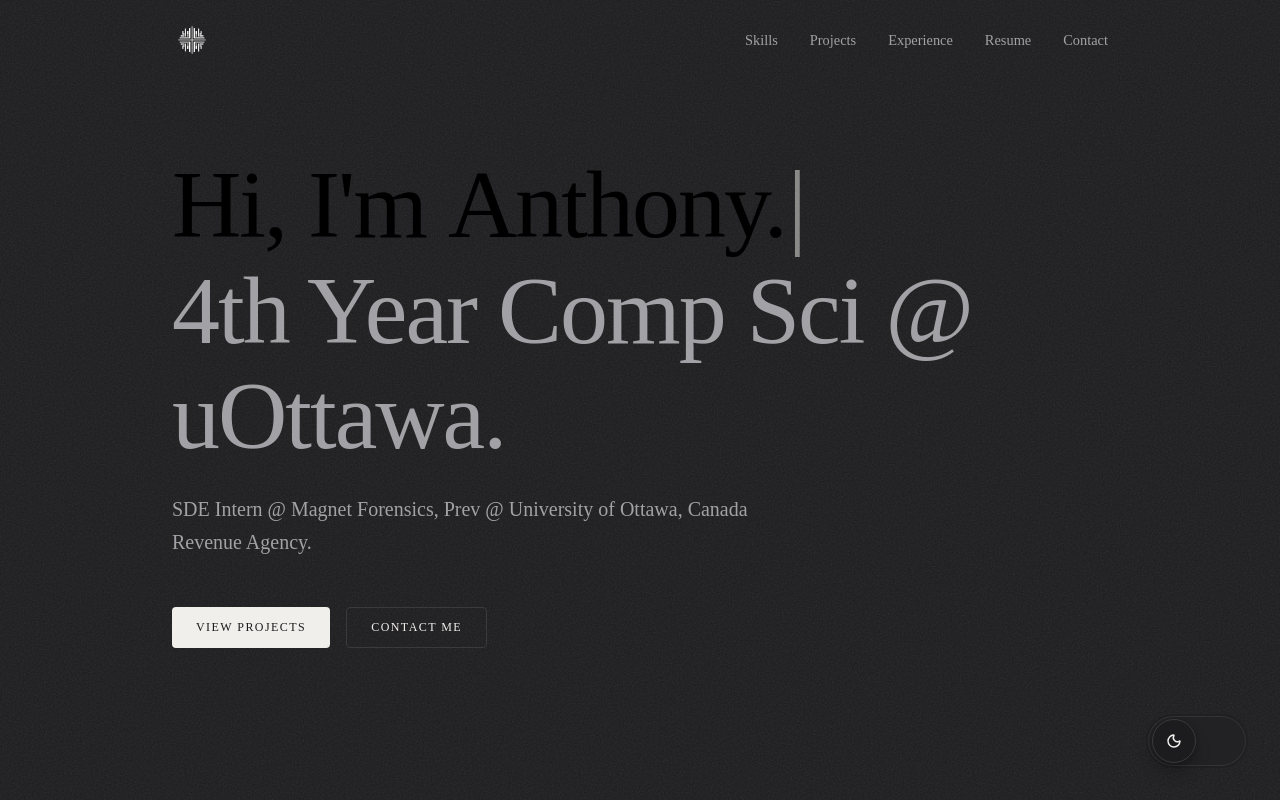
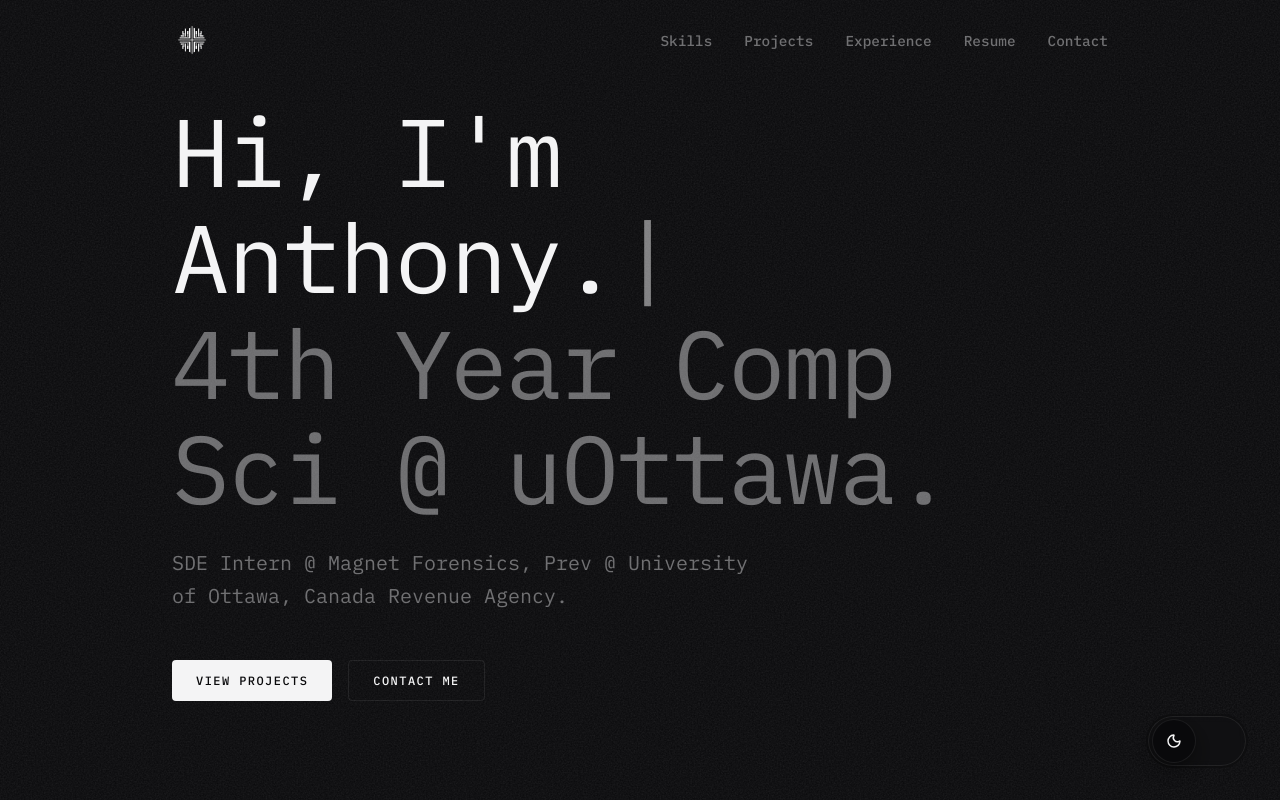
Before and after one commit to Ayprusss/AnthonyLe, a React (Create React App) app: page / in a window 1280 px wide. Shown: the top 800 px of the page. Built offline with nearby package versions, Linux system fonts and the light colour scheme.

Commit message:
changed up theme css file for new redesign

```diff
--- a/src/theme.css
+++ b/src/theme.css
@@ -1,31 +1,42 @@
 :root {
-    --bg-color: #FAF8F5;
-    --text-main: #1a1a1a;
-    --text-muted: #5c5c5c;
-    --accent: #1a1a1a;
-    --border-color: #e0ddd8;
-    --bg-rgb: 250, 248, 245;
-    --canvas-bg: #FAF8F5;
+    --bg:          #09090b;
+    --bg-rgb:      9, 9, 11;
+    --surface:     #111113;
+    --text:        #f4f4f5;
+    --text-rgb:    244, 244, 245;
+    --text-dim:    rgba(244, 244, 245, 0.42);
+    --border:      rgba(244, 244, 245, 0.08);
+    --accent:      #ff6b2b;
+    --accent-rgb:  255, 107, 43;
+
+    --font-display: 'Bebas Neue', sans-serif;
+    --font-body:    'IBM Plex Mono', monospace;
+
+    /* Legacy aliases so untouched components still work */
+    --bg-color:    var(--bg);
+    --text-main:   var(--text);
+    --text-muted:  var(--text-dim);
+    --border-color: var(--border);
+    --bg-color:    var(--bg);
+    --svg-filter:  invert(1);
+    --ripple-rgb:  244, 244, 245;
 }
 
-/* ── Light mode (canvas-white) ── */
 [data-mode="light"] {
-    --bg-color: #FAF8F5;
-    --text-main: #1a1a1a;
-    --text-muted: #5c5c5c;
-    --accent: #1a1a1a;
-    --border-color: #e0ddd8;
-    --bg-rgb: 250, 248, 245;
-    --canvas-bg: #FAF8F5;
+    --bg:          #f5f4ef;
+    --bg-rgb:      245, 244, 239;
+    --surface:     #eceae4;
+    --text:        #0d0d0d;
+    --text-rgb:    13, 13, 13;
+    --text-dim:    rgba(13, 13, 13, 0.45);
+    --border:      rgba(13, 13, 13, 0.1);
+    --accent:      #e85a1a;
+    --accent-rgb:  232, 90, 26;
+
+    --bg-color:    var(--bg);
+    --text-main:   var(--text);
+    --text-muted:  var(--text-dim);
+    --border-color: var(--border);
+    --svg-filter:  invert(0);
+    --ripple-rgb:  13, 13, 13;
 }
-
-/* ── Dark mode (charcoal canvas) ── */
-[data-mode="dark"] {
-    --bg-color: #1c1c1e;
-    --text-main: #f0efeb;
-    --text-muted: #a1a1a6;
-    --accent: #f0efeb;
-    --border-color: #3a3a3c;
-    --bg-rgb: 28, 28, 30;
-    --canvas-bg: #1c1c1e;
-}
```
